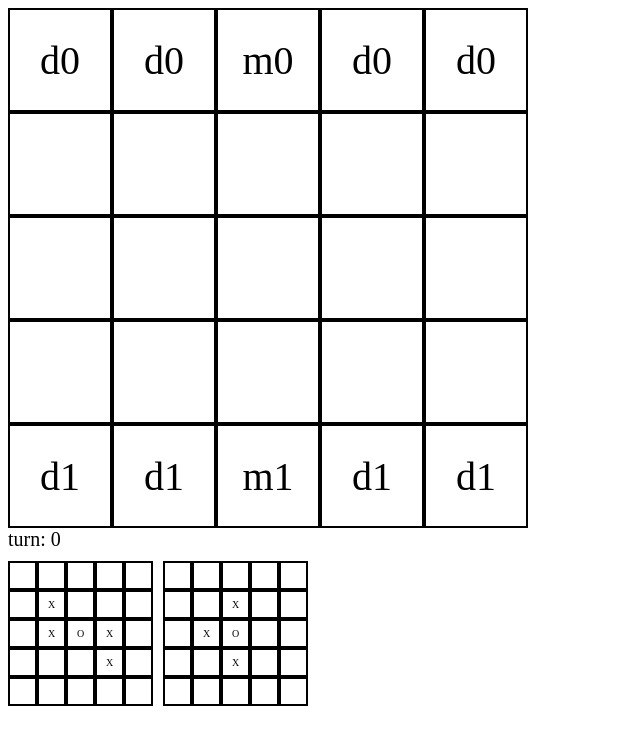
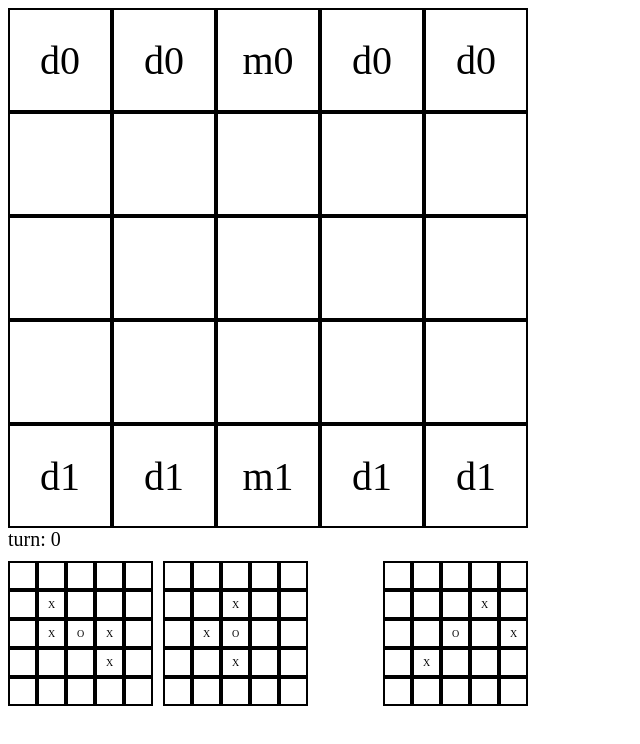
Before and after one commit to mohamedimrane/onitama-react, a React (Vite) app: page / in a window 1280 px wide. Shown: the top 744 px of the page, without its empty margins (0-640 px from the left). Built offline with nearby package versions, Linux system fonts and the light colour scheme.

Commit message:
feat: :sparkles: Display the fifth card on side of card shower

```diff
--- a/src/CardShower.tsx
+++ b/src/CardShower.tsx
@@ -15,10 +15,15 @@ function CardShower({ cards, selectedCardIndex, turn, setSelectedCard }: Props)
   }
 
   return (
-    <div className="card-container">
-      {cards.playerCards[turn].map((card, iCard) => (
-        <Card className={selectedCardIndex === iCard ? "selected-card": ""}  card={card} onClick={handleClick} key={iCard} />
-      ))}
+    <div className="cards-container">
+      <div className="playable-cards-container">
+        {cards.playerCards[turn].map((card, iCard) => (
+          <Card className={selectedCardIndex === iCard ? "selected-card": ""}  card={card} onClick={handleClick} key={iCard} />
+        ))}
+      </div>
+      <div className="fifth-card-container">
+        <Card card={cards.fifthCard} />
+      </div>
     </div>
   )
 }
--- a/src/css/CardShower.css
+++ b/src/css/CardShower.css
@@ -1,6 +1,14 @@
-.card-container {
+.cards-container {
+  display: flex;
+}
+
+.playable-cards-container {
   display: flex;
   /* justify-content: space-evenly; */
+}
+
+.fifth-card-container {
+  margin-left: 65px;
 }
 
 .card {
```
